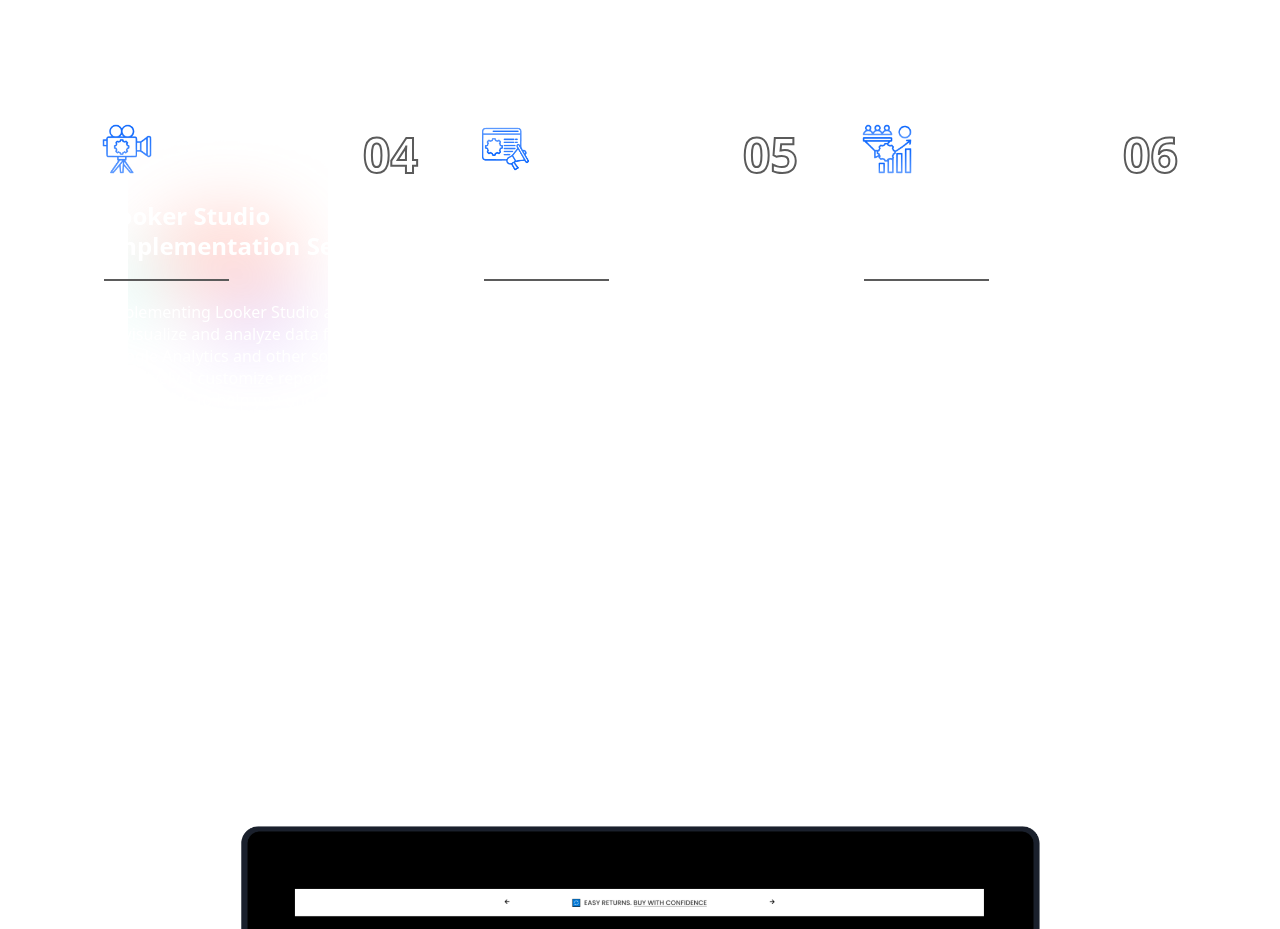
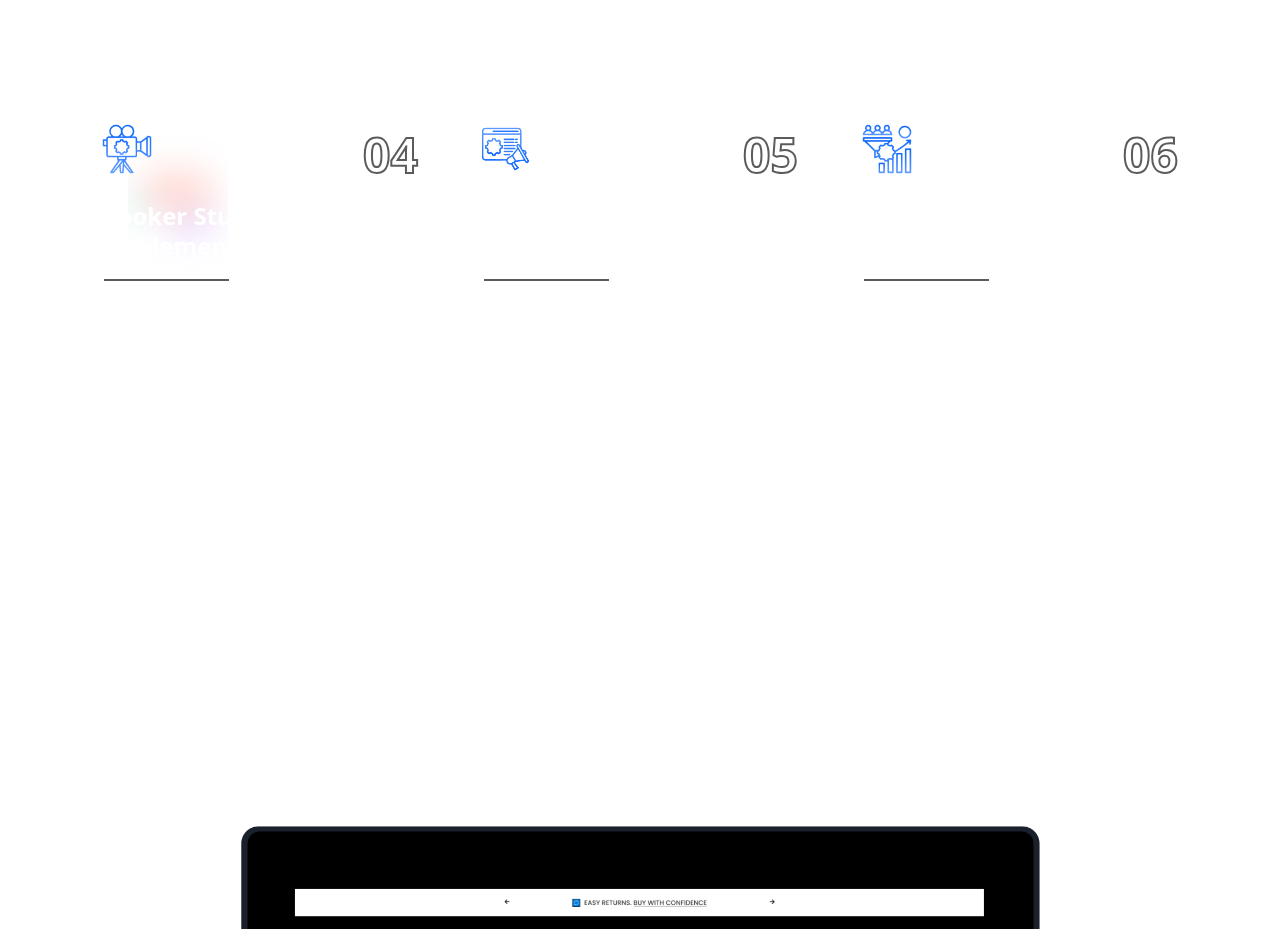
Before and after one commit to ericanalytics/ericanalytics, a Next.js app: page / in a window 1280 px wide. Shown: the part 3500-4429 px from the top of the page. Built offline with nearby package versions, Linux system fonts and the light colour scheme.

Commit message:
Temporarily disable Tailwind CSS

```diff
--- a/app/page.tsx
+++ b/app/page.tsx
@@ -344,7 +344,7 @@ export default function Home() {
 {/* Project Showcase */}
 <div className='img-bg-clr'>
   <div className="bg-color">
-    <Image  src="/images/Frame.png" alt="Background" width={200} height={100}/>
+    <Image  src="/images/Frame.png" alt="Background" width={100} height={100}/>
   </div>
   <div className='laptop-sec' style={{ position: 'relative' }}>
     <div className="upr_cnt12 max_widt1 text-center text-white">
```
